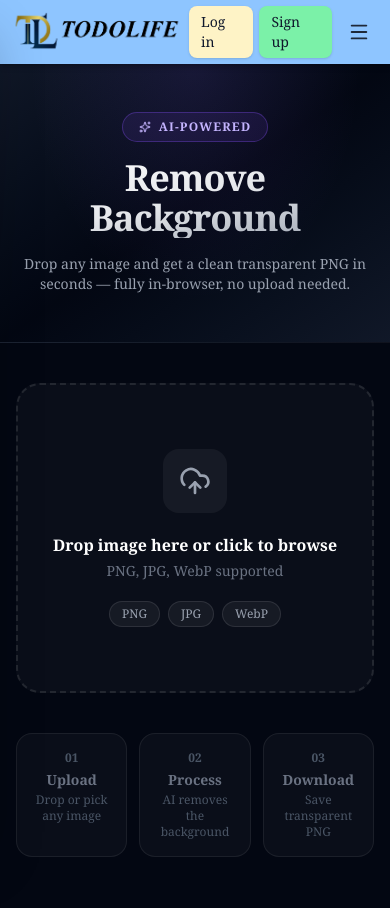
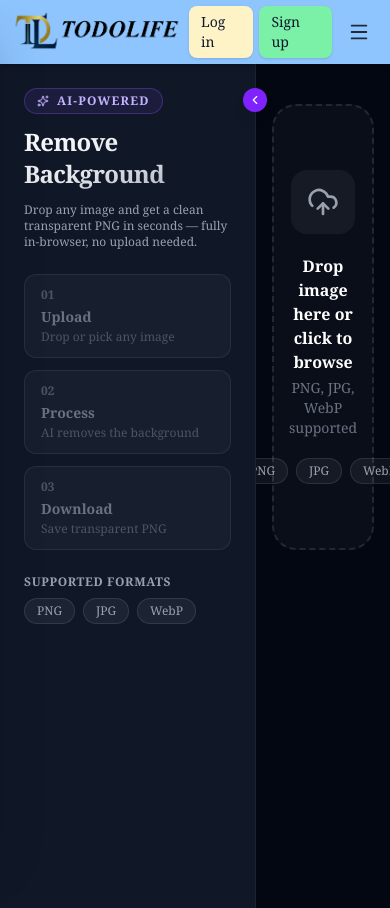
Before and after one commit to tou8xiong/Todolife, a Next.js app: page /background-removal in a window 390 px wide. Built offline with nearby package versions, Linux system fonts and the light colour scheme; no server answers.

Commit message:
feat: image to text add more language work and remove bg redesign

```diff
--- a/src/app/background-removal/page.tsx
+++ b/src/app/background-removal/page.tsx
@@ -1,7 +1,7 @@
 "use client";
 
 import { ChangeEvent, useEffect, useRef, useState } from "react";
-import { Download, ImageIcon, Sparkles, Trash2, UploadCloud, X } from "lucide-react";
+import { Download, ImageIcon, Sparkles, Trash2, UploadCloud, X, ChevronLeft, ChevronRight } from "lucide-react";
 import { toast } from "sonner";
 import { removeBackground, preload } from "@imgly/background-removal";
 import { useAppContext } from "@/context/AppContext";
@@ -29,6 +29,7 @@ export default function BackgroundRemovalPage() {
     const resultRef = useRef<HTMLDivElement | null>(null);
     const fileInputRef = useRef<HTMLInputElement | null>(null);
     const [restored, setRestored] = useState(false);
+    const [sidebarCollapsed, setSidebarCollapsed] = useState(false);
 
     // Restore data on mount after login
     useEffect(() => {
@@ -203,24 +204,127 @@ export default function BackgroundRemovalPage() {
     };
 
     return (
-        <div className="min-h-screen bg-gray-950 text-white font-sans">
+        <div className="min-h-screen bg-gray-950 text-white font-sans flex">
 
-            {/* ── Hero header ── */}
-            <div className="relative overflow-hidden border-b border-white/5 bg-gradient-to-br from-gray-900 via-gray-950 to-gray-900 px-4 py-12 sm:py-16 text-center">
-                <div className="absolute inset-0 bg-[radial-gradient(ellipse_at_top,_rgba(139,92,246,0.12),_transparent_60%)]" />
-                <div className="relative mx-auto max-w-2xl">
-                    <div className="mb-4 inline-flex items-center gap-2 rounded-full border border-violet-500/30 bg-violet-500/10 px-4 py-1.5 text-xs font-semibold text-violet-300 uppercase tracking-widest">
+            {/* Collapsible Aside */}
+            <aside className={`${sidebarCollapsed ? 'w-16' : 'w-64 lg:w-80'} bg-gray-900 border-r border-white/5 flex flex-col transition-all duration-300 relative`}>
+                {/* Toggle Button */}
+                <button
+                    onClick={() => setSidebarCollapsed(!sidebarCollapsed)}
+                    className="absolute -right-3 top-6 z-10 w-6 h-6 bg-violet-600 hover:bg-violet-500 rounded-full flex items-center justify-center shadow-lg transition-all"
+                    title={sidebarCollapsed ? "Expand sidebar" : "Collapse sidebar"}
+                >
+                    {sidebarCollapsed ? <ChevronRight size={14} /> : <ChevronLeft size={14} />}
+                </button>
+
+                <div className={`${sidebarCollapsed ? 'p-3' : 'p-6'} flex flex-col gap-6 overflow-hidden`}>
+                    {!sidebarCollapsed ? (
+                        <>
+                            <div className="space-y-3">
+                                <div className="inline-flex items-center gap-2 rounded-full border border-violet-500/30 bg-violet-500/10 px-3 py-1 text-xs font-semibold text-violet-300 uppercase tracking-widest">
                                     <Sparkles size={12} /> AI-Powered
                                 </div>
-                    <h1 className="text-4xl sm:text-5xl font-extrabold tracking-tight bg-gradient-to-br from-white via-gray-200 to-gray-400 bg-clip-text text-transparent">
+                                <h1 className="text-2xl font-extrabold tracking-tight bg-gradient-to-br from-white via-gray-200 to-gray-400 bg-clip-text text-transparent">
                                     Remove Background
                                 </h1>
-                    <p className="mt-4 text-gray-400 text-sm sm:text-base max-w-md mx-auto">
+                                <p className="text-gray-400 text-xs">
                                     Drop any image and get a clean transparent PNG in seconds — fully in-browser, no upload needed.
                                 </p>
                             </div>
+
+                            {/* Steps */}
+                            <div className="space-y-3">
+                                {(() => {
+                                    const activeStep = resultPreview ? 3 : loading ? 2 : sourcePreview ? 1 : 0;
+                                    const steps = [
+                                        { step: "01", title: "Upload", desc: "Drop or pick any image" },
+                                        { step: "02", title: "Process", desc: "AI removes the background" },
+                                        { step: "03", title: "Download", desc: "Save transparent PNG" },
+                                    ];
+                                    return steps.map(({ step, title, desc }, i) => {
+                                        const stepNum = i + 1;
+                                        const isActive = activeStep === stepNum;
+                                        const isDone = activeStep > stepNum;
+                                        return (
+                                            <div
+                                                key={step}
+                                                className={`rounded-xl px-4 py-3 border transition-all duration-500
+                                                    ${isActive ? "bg-violet-500/15 border-violet-500/50 shadow-lg shadow-violet-900/20"
+                                                        : isDone ? "bg-green-500/10 border-green-500/30"
+                                                            : "bg-white/[0.03] border-white/[0.07]"}`}
+                                            >
+                                                <p className={`text-xs font-bold mb-1 transition-colors ${isActive ? "text-violet-400" : isDone ? "text-green-400" : "text-gray-600"}`}>
+                                                    {isDone ? "✓" : step}
+                                                </p>
+                                                <p className={`text-sm font-semibold transition-colors ${isActive ? "text-white" : isDone ? "text-green-300" : "text-gray-500"}`}>
+                                                    {title}
+                                                </p>
+                                                <p className={`text-xs mt-0.5 transition-colors ${isActive ? "text-violet-300/80" : isDone ? "text-green-500/70" : "text-gray-600"}`}>
+                                                    {desc}
+                                                </p>
+                                                {isActive && loading && (
+                                                    <span className="mt-2 inline-block h-3 w-3 animate-spin rounded-full border-2 border-violet-400 border-t-transparent" />
+                                                )}
+                                            </div>
+                                        );
+                                    });
+                                })()}
                             </div>
 
+                            {/* Supported formats */}
+                            <div className="space-y-2">
+                                <p className="text-xs font-semibold text-gray-400 uppercase tracking-wider">Supported Formats</p>
+                                <div className="flex flex-wrap gap-2">
+                                    {["PNG", "JPG", "WebP"].map((f) => (
+                                        <span key={f} className="rounded-full bg-white/5 border border-white/10 px-3 py-1 text-xs text-gray-400 font-medium">{f}</span>
+                                    ))}
+                                </div>
+                            </div>
+                        </>
+                    ) : (
+                        /* Collapsed - Icon Only */
+                        <div className="flex flex-col items-center gap-4 py-2">
+                            <div className="p-2 rounded-lg bg-violet-500/10 border border-violet-500/30" title="AI-Powered Background Removal">
+                                <Sparkles size={20} className="text-violet-400" />
+                            </div>
+
+                            {/* Step Icons */}
+                            {(() => {
+                                const activeStep = resultPreview ? 3 : loading ? 2 : sourcePreview ? 1 : 0;
+                                const steps = [
+                                    { icon: UploadCloud, title: "Upload" },
+                                    { icon: Sparkles, title: "Process" },
+                                    { icon: Download, title: "Download" },
+                                ];
+                                return steps.map((stepData, i) => {
+                                    const stepNum = i + 1;
+                                    const isActive = activeStep === stepNum;
+                                    const isDone = activeStep > stepNum;
+                                    const Icon = stepData.icon;
+                                    return (
+                                        <div
+                                            key={i}
+                                            className={`p-2 rounded-lg border transition-all duration-500 ${
+                                                isActive ? "bg-violet-500/15 border-violet-500/50"
+                                                    : isDone ? "bg-green-500/10 border-green-500/30"
+                                                        : "bg-white/[0.03] border-white/[0.07]"
+                                            }`}
+                                            title={stepData.title}
+                                        >
+                                            <Icon size={18} className={`${
+                                                isActive ? "text-violet-400" : isDone ? "text-green-400" : "text-gray-600"
+                                            }`} />
+                                        </div>
+                                    );
+                                });
+                            })()}
+                        </div>
+                    )}
+                </div>
+            </aside>
+
+            {/* Main Content */}
+            <div className="flex-1 overflow-y-auto">
                 <div className="mx-auto max-w-5xl px-4 py-10 sm:py-14 space-y-8">
 
                 {/* ── Upload zone ── */}
@@ -349,47 +453,7 @@ export default function BackgroundRemovalPage() {
                     </div>
                 )}
 
-                {/* ── Steps strip ── */}
-                {(() => {
-                    const activeStep = resultPreview ? 3 : loading ? 2 : sourcePreview ? 1 : 0;
-                    const steps = [
-                        { step: "01", title: "Upload", desc: "Drop or pick any image" },
-                        { step: "02", title: "Process", desc: "AI removes the background" },
-                        { step: "03", title: "Download", desc: "Save transparent PNG" },
-                    ];
-                    return (
-                        <div className="grid grid-cols-3 gap-3 pt-2">
-                            {steps.map(({ step, title, desc }, i) => {
-                                const stepNum = i + 1;
-                                const isActive = activeStep === stepNum;
-                                const isDone = activeStep > stepNum;
-                                return (
-                                    <div
-                                        key={step}
-                                        className={`rounded-2xl px-4 py-4 text-center border transition-all duration-500
-                                            ${isActive ? "bg-violet-500/15 border-violet-500/50 scale-[1.03] shadow-lg shadow-violet-900/20"
-                                                : isDone ? "bg-green-500/10 border-green-500/30"
-                                                    : "bg-white/[0.03] border-white/[0.07]"}`}
-                                    >
-                                        <p className={`text-xs font-bold mb-1 transition-colors ${isActive ? "text-violet-400" : isDone ? "text-green-400" : "text-gray-600"}`}>
-                                            {isDone ? "✓" : step}
-                                        </p>
-                                        <p className={`text-sm font-semibold transition-colors ${isActive ? "text-white" : isDone ? "text-green-300" : "text-gray-500"}`}>
-                                            {title}
-                                        </p>
-                                        <p className={`text-xs mt-0.5 transition-colors ${isActive ? "text-violet-300/80" : isDone ? "text-green-500/70" : "text-gray-600"}`}>
-                                            {desc}
-                                        </p>
-                                        {isActive && loading && (
-                                            <span className="mt-2 inline-block h-3 w-3 animate-spin rounded-full border-2 border-violet-400 border-t-transparent" />
-                                        )}
                 </div>
-                                );
-                            })}
-                        </div>
-                    );
-                })()}
-
             </div>
         </div>
     );
--- a/src/components/ocr/ImageToText.tsx
+++ b/src/components/ocr/ImageToText.tsx
@@ -1,7 +1,7 @@
 "use client";
 import { useState, useRef, useEffect } from "react";
 import Tesseract from "tesseract.js";
-import { Upload, Image as ImageIcon, Copy, Trash2, FileText, Loader2, CheckCircle, Info, Edit2, Save, History, X, ArrowLeft } from "lucide-react";
+import { Upload, Image as ImageIcon, Copy, Trash2, FileText, Loader2, CheckCircle, Info, Edit2, Save, History, X, ArrowLeft, Languages } from "lucide-react";
 import { toast } from "sonner";
 
 interface HistoryItem {
@@ -11,18 +11,32 @@ interface HistoryItem {
     imageName?: string;
 }
 
+const SUPPORTED_LANGUAGES = [
+    { code: 'eng', name: 'English' },
+    { code: 'lao', name: 'Lao' },
+    { code: 'tha', name: 'Thai' },
+    { code: 'chi_sim', name: 'Chinese (Simplified)' },
+    { code: 'chi_tra', name: 'Chinese (Traditional)' },
+    { code: 'jpn', name: 'Japanese' },
+    { code: 'kor', name: 'Korean' },
+    { code: 'vie', name: 'Vietnamese' },
+    { code: 'fra', name: 'French' },
+    { code: 'deu', name: 'German' },
+    { code: 'spa', name: 'Spanish' },
+];
+
 export default function ImageToText() {
     const [selectedImage, setSelectedImage] = useState<string | null>(null);
     const [extractedText, setExtractedText] = useState<string>("");
     const [isProcessing, setIsProcessing] = useState(false);
     const [progress, setProgress] = useState(0);
-    const [showTooltip, setShowTooltip] = useState(false);
     const [isEditing, setIsEditing] = useState(false);
     const [editedText, setEditedText] = useState<string>("");
     const [history, setHistory] = useState<HistoryItem[]>([]);
     const [showHistory, setShowHistory] = useState(false);
     const [imageName, setImageName] = useState<string>("");
     const [showImagePreview, setShowImagePreview] = useState(false);
+    const [selectedLanguage, setSelectedLanguage] = useState<string>('eng');
     const fileInputRef = useRef<HTMLInputElement>(null);
 
     // Load history from localStorage on mount
@@ -75,9 +89,9 @@ export default function ImageToText() {
         try {
             const result = await Tesseract.recognize(
                 imageData,
-                'eng',
+                selectedLanguage,
                 {
-                    logger: (m) => {
+                    logger: (m: { status: string; progress: number }) => {
                         if (m.status === 'recognizing text') {
                             setProgress(Math.round(m.progress * 100));
                         }
@@ -186,28 +200,23 @@ export default function ImageToText() {
                                     IMAGE2TEXT
                                 </h1>
                                 <div className="relative">
-                                    <button
-                                        onMouseEnter={() => setShowTooltip(true)}
-                                        onMouseLeave={() => setShowTooltip(false)}
-                                        className="p-1 rounded-full hover:bg-gray-700 transition-colors"
+                                    <Info className="w-4 h-4 sm:w-5 sm:h-5 text-blue-400" />
+                                </div>
+                            </div>
+                            <div className="flex items-center gap-2">
+                                <div className="flex items-center gap-2 px-3 sm:px-4 py-2 rounded-lg bg-gray-700 border border-gray-600">
+                                    <Languages className="w-4 h-4 sm:w-5 sm:h-5 text-blue-400" />
+                                    <select
+                                        value={selectedLanguage}
+                                        onChange={(e) => setSelectedLanguage(e.target.value)}
+                                        className="bg-transparent text-white text-sm font-semibold focus:outline-none cursor-pointer"
                                     >
-                                        <Info className="w-4 h-4 sm:w-5 sm:h-5 text-blue-400" />
-                                    </button>
-                                    {showTooltip && (
-                                        <div className="absolute left-1/2 -translate-x-1/2 top-full mt-2 w-64 bg-gray-800 border border-gray-600 rounded-lg shadow-xl p-3 z-50">
-                                            <div className="text-xs text-gray-300 space-y-1">
-                                                <p className="font-semibold text-blue-300 mb-2">Tips for better results:</p>
-                                                <ul className="list-disc list-inside space-y-1">
-                                                    <li>Use clear, high-resolution images</li>
-                                                    <li>Ensure good lighting and contrast</li>
-                                                    <li>Avoid blurry or distorted images</li>
-                                                    <li>Text should be horizontal and readable</li>
-                                                </ul>
-                                            </div>
-                                            <div className="absolute -top-2 left-1/2 -translate-x-1/2 w-0 h-0 border-l-8 border-r-8 border-b-8 border-transparent border-b-gray-600"></div>
-                                        </div>
-                                    )}
-                                </div>
+                                        {SUPPORTED_LANGUAGES.map((lang) => (
+                                            <option key={lang.code} value={lang.code} className="bg-gray-800">
+                                                {lang.name}
+                                            </option>
+                                        ))}
+                                    </select>
                                 </div>
                                 <button
                                     onClick={() => setShowHistory(!showHistory)}
@@ -221,6 +230,7 @@ export default function ImageToText() {
                                         </span>
                                     )}
                                 </button>
+                            </div>
                         </div>
                         <p className="text-gray-300 text-xs sm:text-sm">
                             Upload an image and extract text using OCR technology
```
Lines whose indentation alone changed are shown as unchanged.
